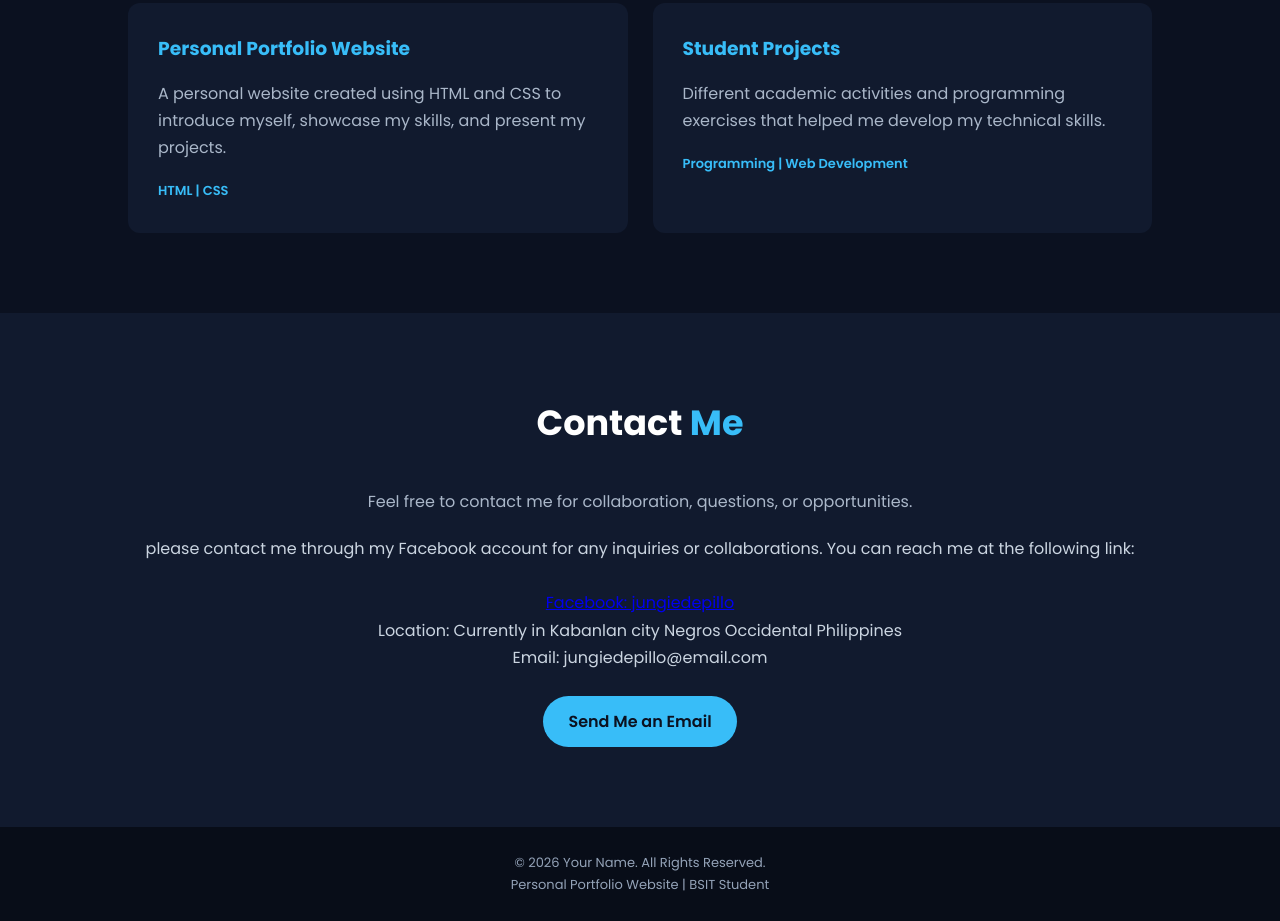
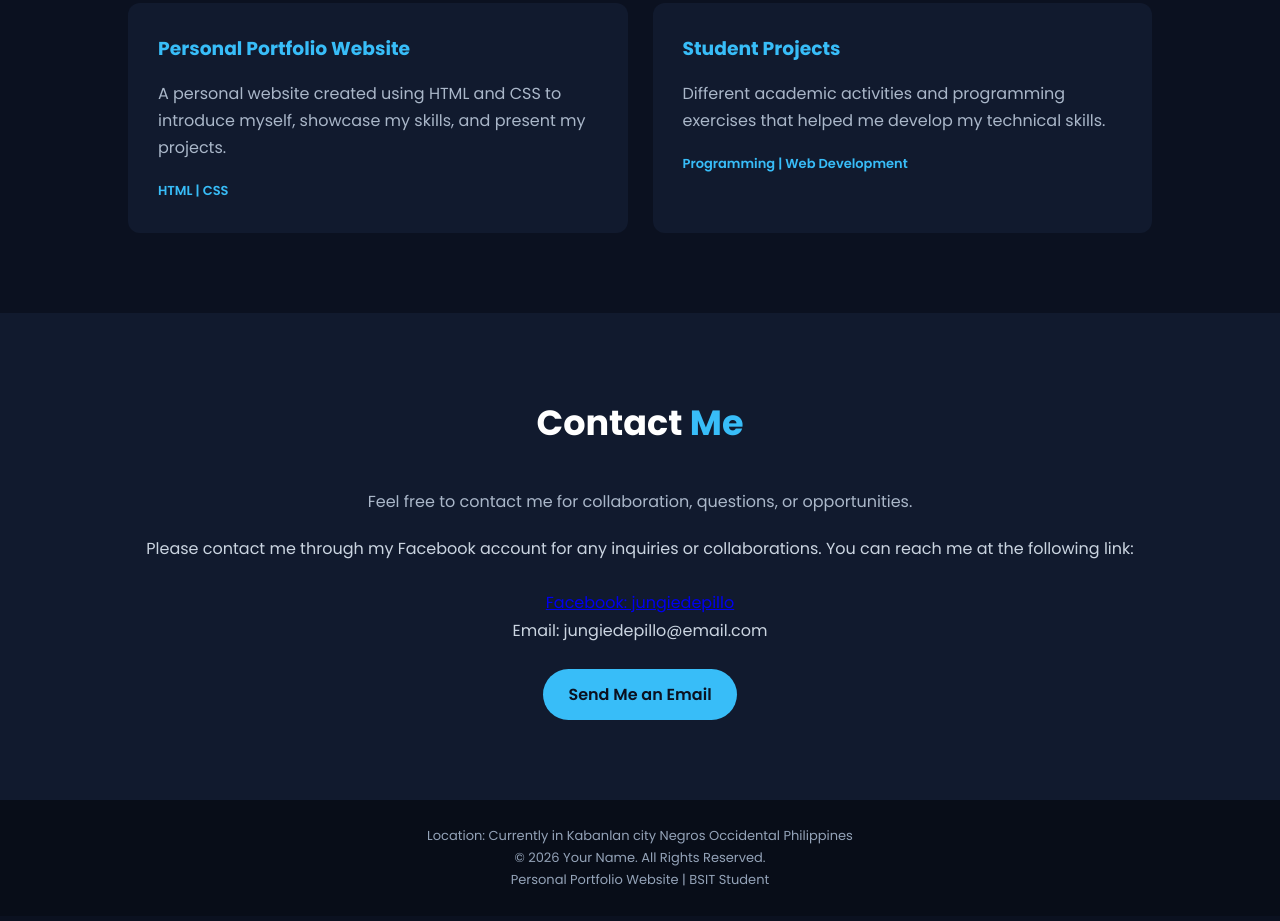
Before and after one commit to jungiedepillo-debug/Depillo-Project-1, a plain HTML site: page index.html in a window 1280 px wide. Shown: the part 1734-2655 px from the top of the page. Drawn offline with Linux system fonts and the light colour scheme.

Commit message:
Update Contact Me

```diff
--- a/index.html
+++ b/index.html
@@ -146,11 +146,8 @@
 
 
 
-            <p> please contact me through my Facebook account for any inquiries or collaborations. You can reach me at the following link: </p> <br>
+            <p> Please contact me through my Facebook account for any inquiries or collaborations. You can reach me at the following link: </p> <br>
             <a href="https://www.facebook.com/jungiealpuerto" target="_blank">Facebook: jungiedepillo</a>
-            <p>Location: Currently in Kabanlan city
-            Negros Occidental
-            Philippines</p>
               <p>        Email: jungiedepillo@email.com</p>
         </div>
 
@@ -161,6 +158,8 @@
 
     <!-- Footer -->
     <footer>
+
+        <p>Location: Currently in Kabanlan city Negros Occidental Philippines</p>
         <p>&copy; 2026 Your Name. All Rights Reserved.</p>
         <p>Personal Portfolio Website | BSIT Student</p>
     </footer>
```
